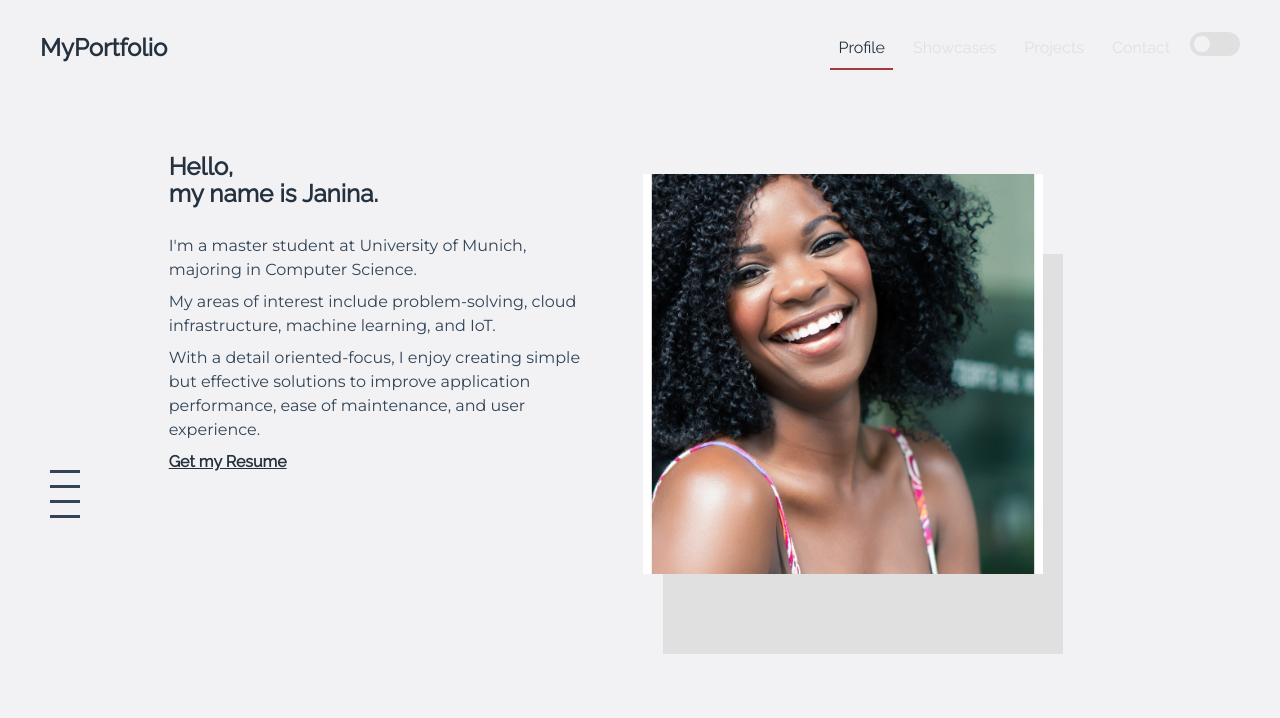
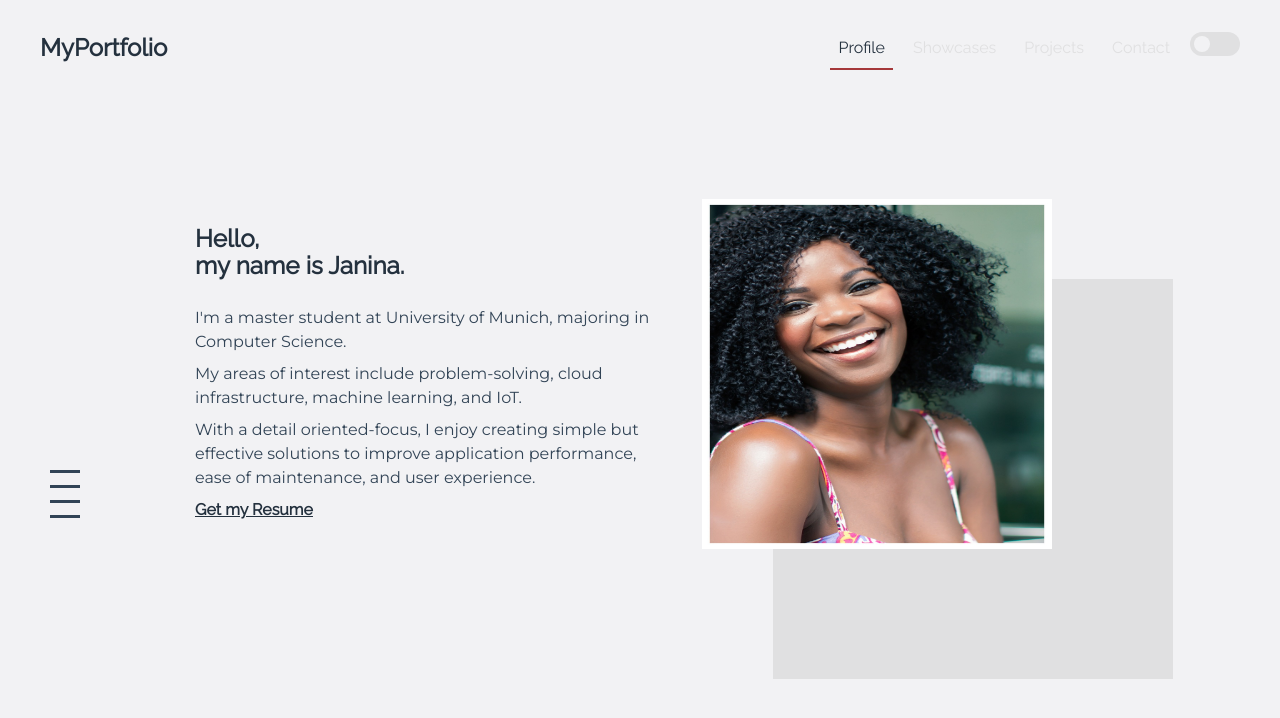
Before and after one commit to JaninaMattes/janinamattes.github.io, a Jekyll site: the page built from profile.html, in a window 1280 px wide. Shown: the top 718 px of the page. Built offline with Jekyll 4.4.1, drawn with Linux system fonts in a browser that asks for light colours.

Commit message:
src: Update layout for responsive menu

```diff
--- a/_layouts/default.html
+++ b/_layouts/default.html
@@ -6,7 +6,7 @@
   <body>
     <header>{% include header.html %}</header>
 
-    <div class="container-fluid">
+    <div class="container">
       <div class="row">
         <aside class="col-1">
           <div class="fixed-nav-left">{% include left-sidebar.html %}</div>
--- a/assets/css/custom-content.css
+++ b/assets/css/custom-content.css
@@ -1,13 +1,10 @@
 .profile-info {
   justify-self: left;
-}
-
-.col {
-    flex: 1;
+  display: table-cell;
 }
 
 .title {
-    font-family: 'Raleway',sans-serif;
+  font-family: "Raleway", sans-serif;
   font-weight: bold;
   text-rendering: optimizeLegibility;
   font-size: 1.51572rem;
@@ -17,7 +14,7 @@
 }
 
 .text {
-    font-family: 'Montserrat';
+  font-family: "Montserrat";
   font-size: 16px;
   margin: 0px 0px 8px;
   width: 100%;
@@ -27,7 +24,7 @@
 }
 
 .resume {
-    font-family: 'Raleway', sans-serif;
+  font-family: "Raleway", sans-serif;
   color: var(--text-color);
   font-weight: 600;
   text-decoration: underline;
@@ -40,14 +37,14 @@
 
 .image {
   position: relative;
-    margin: 20px;
+  border-style: none;
+  overflow: hidden;
+  margin-bottom: 1.666rem;
 }
 
-.profile-img {
-    width: 400px;
-    height: 400px;
-    object-fit: cover;
-    display: block;
+.image img {
+  width: 350px;
+  height: 350px;
 }
 
 .img-offest {
@@ -59,3 +56,19 @@
   background: var(--bg-color-light);
   z-index: -1;
 }
+
+@media (max-width: 767px) {
+
+    .image {
+      position: absolute;
+      object-position: center;
+      border-style: none;
+      overflow: hidden;
+      margin-top: 2rem;
+    }
+
+    .image img {
+      width: 400px;
+      height: 400px;
+    }
+}
--- a/assets/css/custom-nav.css
+++ b/assets/css/custom-nav.css
@@ -153,4 +153,11 @@
 @media (min-width: 768px) {
   .navbar-brand{
   }
+
+
+    @media (max-width: 767px) {
+      .profile-info {
+        grid-template-columns: 1fr;
+    }
+    }
 }
--- a/assets/css/layout.css
+++ b/assets/css/layout.css
@@ -20,6 +20,10 @@
   z-index: 9999;
 }
 
+main {
+  padding: 0px 32px;
+}
+
 .main-container {
   display: flex;
   flex-direction: column;
@@ -27,7 +31,6 @@
   align-items: center;
   height: 748px;
   width: 79.1666666667vw !important;
-  padding: 0px 32px;
   margin: 0px auto;
 }
 
@@ -60,3 +63,15 @@
   transform: rotate(90deg);
   transform-origin: left bottom;
 }
+
+
+@media (max-width: 767px) {
+
+  main {
+    padding: 0px 32px;
+  }
+
+  .fixed-nav-left, .fixed-nav-right {
+    display: none;
+  }
+}
--- a/profile.html
+++ b/profile.html
@@ -5,8 +5,9 @@
 ---
 
 <div class="container">
-  <div class="row">
-    <div class="col profile-info">
+  <div class="row justify-content-center align-items-center">
+    <div class="col-md-6">
+      <div class="profile-info text-left">
         <h3 class="title">Hello, </br> my name is Janina.</h3>
         <p class="text">
           I'm a master student at University of Munich, majoring in Computer
@@ -23,9 +24,12 @@
         </p>
         <a class="resume" href="url">Get my Resume</a>
       </div>
+    </div>
 
-    <div class="col image img-fluid">
-      <img class="profile-img" src="imgs/dummy-img.jpg" alt="profile picture">
+    <div class="col-md-6">
+      <picture class="image img-fluid">
+        <img src="imgs/dummy-img.jpg" alt="profile picture">
+      </picture>
               <!-- The offset of the image -->
       <div class="img-offest"></div>
     </div>
```
Lines whose indentation alone changed are shown as unchanged.
